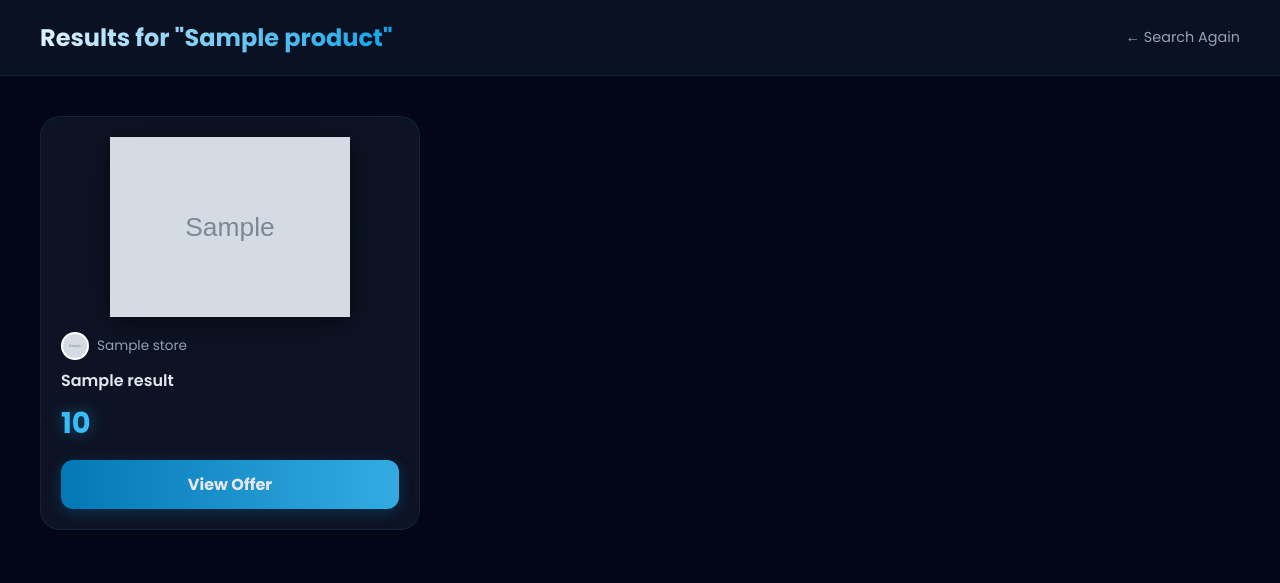
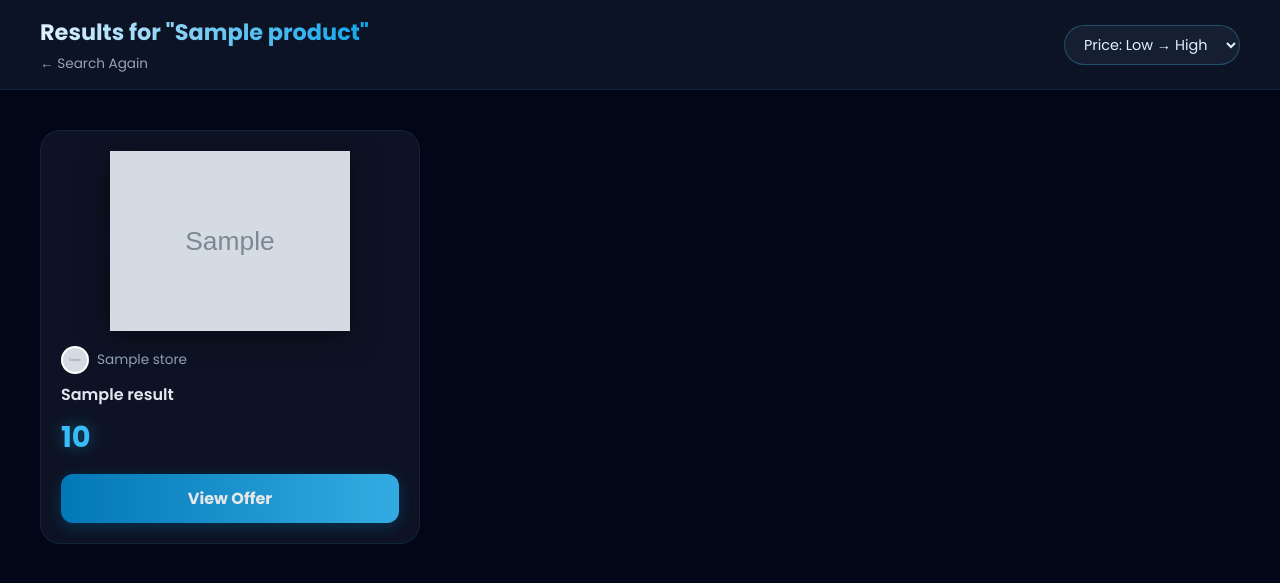
Before and after one commit to Priyanshu-UI123/price_compare, a Flask app: template templates/results.html in a window 1280 px wide. Shown: the top 583 px of the page. Run offline with Flask 3, Linux system fonts and the light colour scheme; the template is opened without the code that fills it: most values are stand-ins (such as "Sample title", 1, 10 or a date in 2020); grey boxes marked "Sample" are stand-in pictures.

Commit message:
Add sorting to result page

```diff
--- a/app.py
+++ b/app.py
@@ -4,8 +4,6 @@ import os
 
 app = Flask(__name__)
 
-# Make sure you have your API key set in your environment variables
-# or replace os.getenv("SERP_API_KEY") with your actual string key for testing
 SERP_API_KEY = os.getenv("SERP_API_KEY")
 
 def get_logo(store):
@@ -24,9 +22,7 @@ def extract_price(p):
     if not p:
         return 0
     try:
-        # Remove currency symbols, commas, and spaces
         clean_price = p.replace("₹", "").replace(",", "").strip()
-        # Handle cases where price might be a range or contain text
         return int(float(clean_price.split()[0]))
     except:
         return 0
@@ -56,25 +52,18 @@ def search():
         return render_template("index.html", error="Failed to fetch results")
 
     results = []
-
-    # Check if 'shopping_results' exists to avoid crashes
     shopping_results = data.get("shopping_results", [])
 
     for item in shopping_results:
         store = item.get("source", "Unknown")
         price = item.get("price", "N/A")
-
-        # --- FIX STARTS HERE ---
         link = item.get("link")
 
-        # 1. Fallback: Sometimes the main link is missing, try 'product_link'
+        # Fallback and Fix links
         if not link:
             link = item.get("product_link")
-
-        # 2. Fix Relative Links: If link starts with '/', it's a Google relative path
         if link and link.startswith("/"):
             link = f"https://www.google.co.in{link}"
-        # --- FIX ENDS HERE ---
 
         results.append({
             "title": item.get("title"),
@@ -82,17 +71,17 @@ def search():
             "price": price,
             "price_value": extract_price(price),
             "link": link,
-            "thumbnail": item.get("thumbnail"), # Fetches the image for the UI
+            "thumbnail": item.get("thumbnail"),
             "logo": get_logo(store)
         })
 
-    # Sort
     results.sort(
         key=lambda x: x["price_value"],
         reverse=(sort_order == "high")
     )
 
-    return render_template("results.html", product=product, results=results)
+    # UPDATED LINE: Added sort_order=sort_order so the UI remembers your choice
+    return render_template("results.html", product=product, results=results, sort_order=sort_order)
 
 if __name__ == "__main__":
     app.run(debug=True)
--- a/templates/results.html
+++ b/templates/results.html
@@ -6,35 +6,26 @@
 <style>
 /* --- DARK AZURE THEME BASE --- */
 body {
-    background: #020617; /* Deep Navy/Black */
+    background: #020617;
     color: white;
     font-family: 'Poppins', sans-serif;
     margin: 0;
     min-height: 100vh;
-
-    /* ENTRY ANIMATION SETUP */
-    opacity: 0; /* Start hidden */
+    opacity: 0;
     animation: pageFadeIn 1s ease-out forwards;
 }
 
-/* Page Fade In Animation */
 @keyframes pageFadeIn {
-    0% {
-        opacity: 0;
-        transform: translateY(30px) scale(0.98);
-    }
-    100% {
-        opacity: 1;
-        transform: translateY(0) scale(1);
-    }
+    0% { opacity: 0; transform: translateY(30px) scale(0.98); }
+    100% { opacity: 1; transform: translateY(0) scale(1); }
 }
 
 /* --- HEADER --- */
 header {
-    background: rgba(15, 23, 42, 0.7);
+    background: rgba(15, 23, 42, 0.8);
     backdrop-filter: blur(20px);
     border-bottom: 1px solid rgba(56, 189, 248, 0.1);
-    padding: 20px 40px;
+    padding: 15px 40px;
     display: flex;
     justify-content: space-between;
     align-items: center;
@@ -43,10 +34,9 @@ header {
     z-index: 100;
 }
 
-h2 {
+.header-left h2 {
     margin: 0;
-    font-size: 1.5rem;
-    /* Azure Gradient Text */
+    font-size: 1.4rem;
     background: linear-gradient(to right, #e0f2fe, #0ea5e9);
     -webkit-background-clip: text;
     -webkit-text-fill-color: transparent;
@@ -55,10 +45,41 @@ h2 {
 .back-btn {
     color: #94a3b8;
     text-decoration: none;
+    font-size: 0.85rem;
+    transition: 0.3s;
+    display: block;
+    margin-top: 5px;
+}
+.back-btn:hover { color: #38bdf8; }
+
+/* --- HEADER SORT SELECTOR --- */
+.sort-container {
+    display: flex;
+    align-items: center;
+}
+
+.sort-select {
+    background: rgba(30, 41, 59, 0.6);
+    color: #e0f2fe;
+    border: 1px solid rgba(56, 189, 248, 0.3);
+    padding: 8px 15px;
+    border-radius: 20px;
+    font-family: 'Poppins', sans-serif;
     font-size: 0.9rem;
+    cursor: pointer;
+    outline: none;
     transition: 0.3s;
 }
-.back-btn:hover { color: #38bdf8; }
+
+.sort-select:hover {
+    background: rgba(56, 189, 248, 0.1);
+    border-color: #38bdf8;
+}
+
+.sort-select option {
+    background: #0f172a;
+    color: white;
+}
 
 /* --- GRID LAYOUT --- */
 .grid {
@@ -70,9 +91,9 @@ h2 {
     margin: 0 auto;
 }
 
-/* --- GLASS CARD DESIGN --- */
+/* --- CARD DESIGN --- */
 .card {
-    background: rgba(30, 41, 59, 0.4); /* Darker glass */
+    background: rgba(30, 41, 59, 0.4);
     border: 1px solid rgba(56, 189, 248, 0.1);
     border-radius: 20px;
     padding: 20px;
@@ -81,36 +102,28 @@ h2 {
     overflow: hidden;
     display: flex;
     flex-direction: column;
-
-    /* CARD ENTRY ANIMATION */
     opacity: 0;
     animation: cardSlideUp 0.6s ease-out forwards;
 }
 
-/* Stagger the cards appearing (Waterfall effect) */
-.card:nth-child(1) { animation-delay: 0.2s; }
-.card:nth-child(2) { animation-delay: 0.3s; }
-.card:nth-child(3) { animation-delay: 0.4s; }
-.card:nth-child(4) { animation-delay: 0.5s; }
-.card:nth-child(5) { animation-delay: 0.6s; }
-.card:nth-child(6) { animation-delay: 0.7s; }
-.card:nth-child(n+7) { animation-delay: 0.8s; }
+.card:nth-child(1) { animation-delay: 0.1s; }
+.card:nth-child(2) { animation-delay: 0.2s; }
+.card:nth-child(3) { animation-delay: 0.3s; }
+.card:nth-child(4) { animation-delay: 0.4s; }
+.card:nth-child(n+5) { animation-delay: 0.5s; }
 
 @keyframes cardSlideUp {
     from { opacity: 0; transform: translateY(40px); }
     to { opacity: 1; transform: translateY(0); }
 }
 
-/* Hover Effect: Lift & Glow */
 .card:hover {
     transform: translateY(-10px) scale(1.02);
     background: rgba(30, 41, 59, 0.6);
     border-color: rgba(56, 189, 248, 0.5);
-    box-shadow: 0 20px 40px rgba(0, 0, 0, 0.4),
-                0 0 20px rgba(2, 132, 199, 0.2);
+    box-shadow: 0 20px 40px rgba(0, 0, 0, 0.4), 0 0 20px rgba(2, 132, 199, 0.2);
 }
 
-/* Image styling */
 .img-container {
     height: 180px;
     display: flex;
@@ -153,16 +166,14 @@ h3 {
     flex-grow: 1;
 }
 
-/* Dark Azure Price Tag */
 .price-tag {
     font-size: 1.8rem;
     font-weight: 700;
-    color: #38bdf8; /* Sky Blue */
+    color: #38bdf8;
     text-shadow: 0 0 15px rgba(56, 189, 248, 0.4);
     margin-bottom: 15px;
 }
 
-/* Dark Azure Button */
 .btn-offer {
     display: block;
     text-align: center;
@@ -187,8 +198,21 @@ h3 {
 <body>
 
 <header>
-    <h2>Results for "{{ product }}"</h2>
-    <a href="/" class="back-btn">← Search Again</a>
+    <div class="header-left">
+        <h2>Results for "{{ product }}"</h2>
+        <a href="/" class="back-btn">← Search Again</a>
+    </div>
+
+    <div class="sort-container">
+        <form action="/search" method="POST">
+            <input type="hidden" name="product" value="{{ product }}">
+
+            <select name="sort" class="sort-select" onchange="this.form.submit()">
+                <option value="low" {% if sort_order == 'low' %}selected{% endif %}>Price: Low → High</option>
+                <option value="high" {% if sort_order == 'high' %}selected{% endif %}>Price: High → Low</option>
+            </select>
+        </form>
+    </div>
 </header>
 
 <div class="grid">
```
